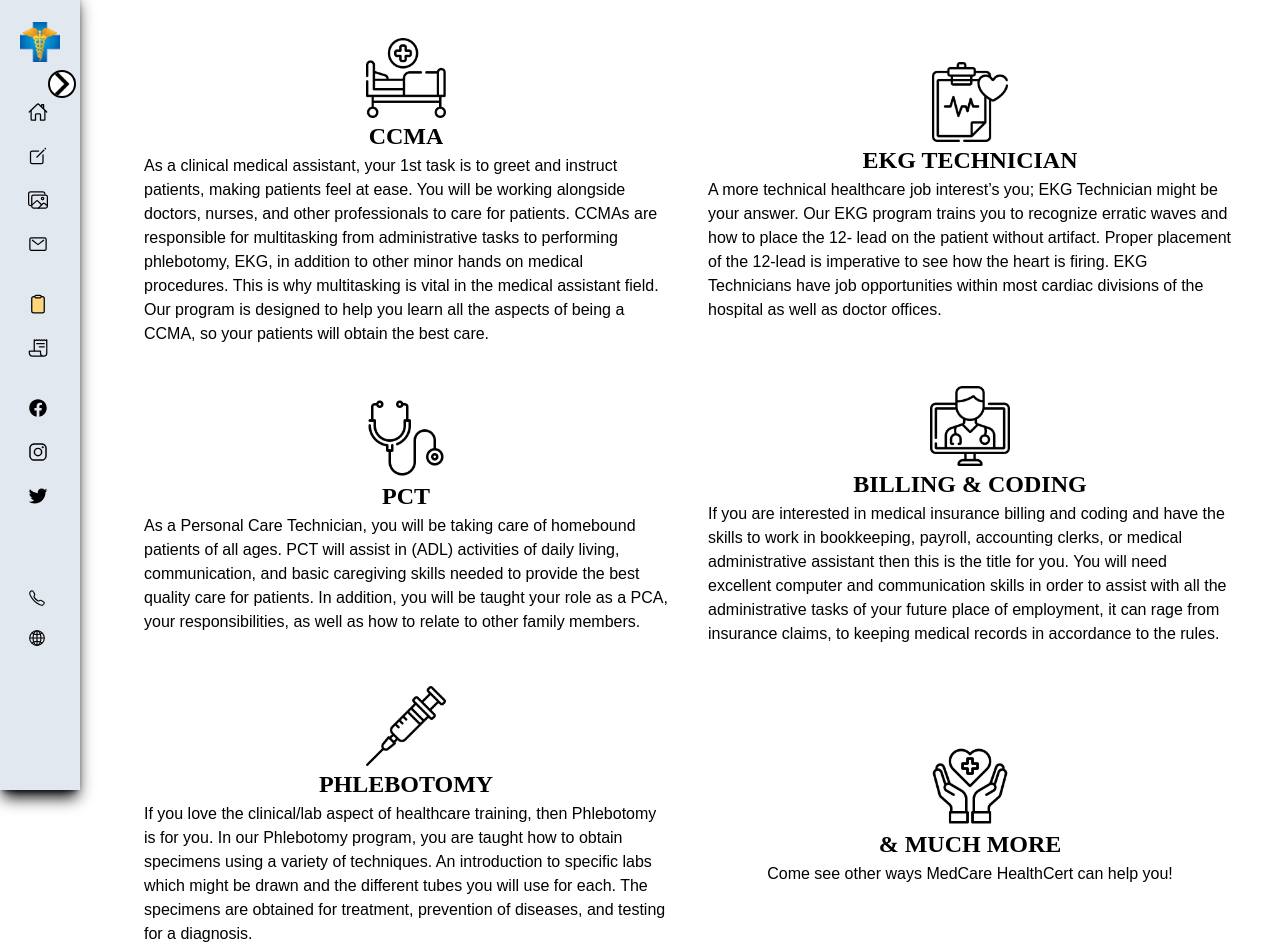
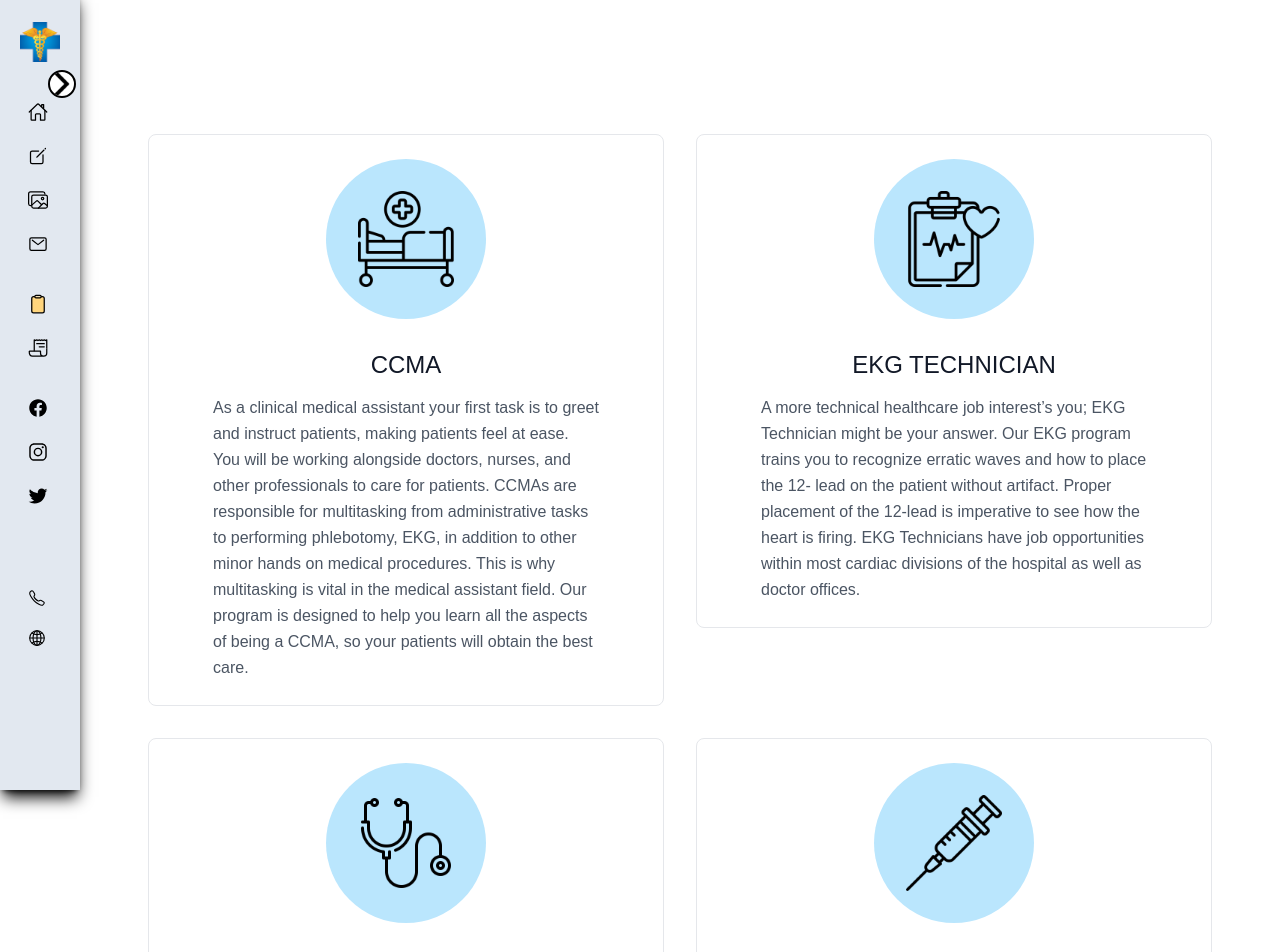
Before and after one commit to AnthonyC233/Medcare-Remodel, a React (Create React App) app: page /services in a window 1280 px wide. Shown: the part 10-962 px from the top of the page. Built offline with nearby package versions, Linux system fonts and the light colour scheme; the HTML template or start-up script is replaced by a standard one.

Commit message:
created the services page

```diff
--- a/src/components/Gallery (Home)/GalleryHome.js
+++ b/src/components/Gallery (Home)/GalleryHome.js
@@ -19,7 +19,7 @@ function GalleryHome() {
         className="gallery-image
 
         // BASE
-        pl-36 py-12 pr-12
+        pl-32 py-12 pr-12
 
         // SMALL SCREEN
         sm:pl-12 sm:py-0
@@ -40,9 +40,9 @@ function GalleryHome() {
         // BASE
         pl-12 py-12 pr-12
 
-        lg:pl-36
+        lg:pl-32
 
-        sm:pr-36 sm:py-0
+        sm:pr-32 sm:py-0
 
         // PHONES | LANDSCAPE
         SamsungS20Ultra:pl-12
--- a/src/components/Grid (Services)/serviceGrid.js
+++ b/src/components/Grid (Services)/serviceGrid.js
@@ -1,5 +1,4 @@
 import React from 'react';
-import './serviceGrid.css';
 
 // IMPORTING ICONS
 import ccma from '../../assets/services-icon-ccma.png';
@@ -12,97 +11,152 @@ import more from '../../assets/services-icon-more.png';
 const serviceGrid = () => {
   return (
     <section
-      className="grid grid-cols-2 gap-10 lg:grid-cols-1
+      className="text-gray-600 body-font relative
+        // BASE
+        pl-32 py-12 pr-12
 
-      // BASE
-      pl-36 py-12 pr-12
+        // SMALL SCREEN
+        sm:pl-12
+
+        // PHONES | LANDSCAPE
+        SamsungS20Ultra:pl-12
+        SamsungS8:pl-12
+        Pixel5:pl-12
+        iPhone12Pro:pl-12
+        iPhoneXR:pl-12
+        iPhoneSE:pl-12
+        GalaxyFold:pl-12
+
     "
     >
-      <div className="flex justify-center items-center flex-col">
-        <img src={ccma} alt="ccma icon" className="w-20 h-20"></img>
-        <h2 className="text-2xl font-semibold font-['Mingzat'] overflow-hidden">
+      <div className="container px-5 py-24 mx-auto">
+        <div className="flex flex-wrap -m-4">
+          {/* START OF ICONS */}
+          <div className="w-1/2 sm:w-full p-4">
+            <div className="border border-gray-200 p-6 rounded-lg flex justify-center items-center flex-col">
+              <div className="w-40 h-40 inline-flex items-center justify-center rounded-full bg-sky-200 text-indigo-500 mb-4">
+                <img src={ccma} alt="ccma icon" className="w-24 h-24"></img>
+              </div>
+              <h2 className="text-2xl text-gray-900 font-medium title-font p-3 sm:p-0">
                 CCMA
               </h2>
-        <p>
-          As a clinical medical assistant, your 1st task is to greet and
-          instruct patients, making patients feel at ease. You will be working
-          alongside doctors, nurses, and other professionals to care for
-          patients. CCMAs are responsible for multitasking from administrative
-          tasks to performing phlebotomy, EKG, in addition to other minor hands
-          on medical procedures. This is why multitasking is vital in the
-          medical assistant field. Our program is designed to help you learn all
-          the aspects of being a CCMA, so your patients will obtain the best
-          care.
+              <p className="leading-relaxed text-base px-10 sm:px-0 md:px-0">
+                As a clinical medical assistant your first task is to greet and
+                instruct patients, making patients feel at ease. You will be
+                working alongside doctors, nurses, and other professionals to
+                care for patients. CCMAs are responsible for multitasking from
+                administrative tasks to performing phlebotomy, EKG, in addition
+                to other minor hands on medical procedures. This is why
+                multitasking is vital in the medical assistant field. Our
+                program is designed to help you learn all the aspects of being a
+                CCMA, so your patients will obtain the best care.
               </p>
             </div>
+          </div>
 
-      <div className="flex justify-center items-center flex-col">
-        <img src={ekg} alt="ekg icon" className="w-20 h-20"></img>
-        <h2 className="text-2xl font-semibold font-['Mingzat'] overflow-hidden">
+          <div className="w-1/2 sm:w-full p-4">
+            <div className="border border-gray-200 p-6 rounded-lg flex justify-center items-center flex-col">
+              <div className="w-40 h-40 inline-flex items-center justify-center rounded-full bg-sky-200 text-indigo-500 mb-4">
+                <img src={ekg} alt="ekg icon" className="w-24 h-24"></img>
+              </div>
+              <h2 className="text-2xl text-gray-900 font-medium title-font p-3 sm:p-0">
                 EKG TECHNICIAN
               </h2>
-        <p>
-          A more technical healthcare job interest’s you; EKG Technician might
-          be your answer. Our EKG program trains you to recognize erratic waves
-          and how to place the 12- lead on the patient without artifact. Proper
-          placement of the 12-lead is imperative to see how the heart is firing.
-          EKG Technicians have job opportunities within most cardiac divisions
-          of the hospital as well as doctor offices.
+              <p className="leading-relaxed text-base px-10 sm:px-0 md:px-0">
+                A more technical healthcare job interest’s you; EKG Technician
+                might be your answer. Our EKG program trains you to recognize
+                erratic waves and how to place the 12- lead on the patient
+                without artifact. Proper placement of the 12-lead is imperative
+                to see how the heart is firing. EKG Technicians have job
+                opportunities within most cardiac divisions of the hospital as
+                well as doctor offices.
               </p>
             </div>
+          </div>
 
-      <div className="flex justify-center items-center flex-col">
-        <img src={pct} alt="pct icon" className="w-20 h-20"></img>
-        <h2 className="text-2xl font-semibold font-['Mingzat'] overflow-hidden">
+          <div className="w-1/2 sm:w-full p-4">
+            <div className="border border-gray-200 p-6 rounded-lg flex justify-center items-center flex-col">
+              <div className="w-40 h-40 inline-flex items-center justify-center rounded-full bg-sky-200 text-indigo-500 mb-4">
+                <img src={pct} alt="pct icon" className="w-24 h-24"></img>
+              </div>
+              <h2 className="text-2xl text-gray-900 font-medium title-font p-3 sm:p-0">
                 PCT
               </h2>
-        <p>
-          As a Personal Care Technician, you will be taking care of homebound
-          patients of all ages. PCT will assist in (ADL) activities of daily
-          living, communication, and basic caregiving skills needed to provide
-          the best quality care for patients. In addition, you will be taught
-          your role as a PCA, your responsibilities, as well as how to relate to
-          other family members.
+              <p className="leading-relaxed text-base px-10 sm:px-0 md:px-0">
+                As a Personal Care Technician, you will be taking care of
+                homebound patients of all ages. PCT will assist in (ADL)
+                activities of daily living, communication, and basic caregiving
+                skills needed to provide the best quality care for patients. In
+                addition, you will be taught your role as a PCA, your
+                responsibilities, as well as how to relate to other family
+                members.
               </p>
             </div>
+          </div>
 
-      <div className="flex justify-center items-center flex-col">
-        <img src={billing} alt="billing icon" className="w-20 h-20"></img>
-        <h2 className="text-2xl font-semibold font-['Mingzat'] overflow-hidden">
+          <div className="w-1/2 sm:w-full p-4">
+            <div className="border border-gray-200 p-6 rounded-lg flex justify-center items-center flex-col">
+              <div className="w-40 h-40 inline-flex items-center justify-center rounded-full bg-sky-200 text-indigo-500 mb-4">
+                <img
+                  src={phlebotomy}
+                  alt="phlebotomy icon"
+                  className="w-24 h-24"
+                ></img>
+              </div>
+              <h2 className="text-2xl text-gray-900 font-medium title-font p-3 sm:p-0">
+                PHLEBOTOMY
+              </h2>
+              <p className="leading-relaxed text-base px-10 sm:px-0 md:px-0">
+                If you love the clinical/lab aspect of healthcare training, then
+                Phlebotomy is for you. In our Phlebotomy program, you are taught
+                how to obtain specimens using a variety of techniques. An
+                introduction to specific labs which might be drawn and the
+                different tubes you will use for each. The specimens are
+                obtained for treatment, prevention of diseases, and testing for
+                a diagnosis.
+              </p>
+            </div>
+          </div>
+
+          <div className="w-1/2 sm:w-full p-4">
+            <div className="border border-gray-200 p-6 rounded-lg flex justify-center items-center flex-col">
+              <div className="w-40 h-40 inline-flex items-center justify-center rounded-full bg-sky-200 text-indigo-500 mb-4">
+                <img
+                  src={billing}
+                  alt="billing icon"
+                  className="w-24 h-24"
+                ></img>
+              </div>
+              <h2 className="text-2xl text-gray-900 font-medium title-font p-3 sm:p-0">
                 BILLING & CODING
               </h2>
-        <p>
-          If you are interested in medical insurance billing and coding and have
-          the skills to work in bookkeeping, payroll, accounting clerks, or
-          medical administrative assistant then this is the title for you. You
-          will need excellent computer and communication skills in order to
-          assist with all the administrative tasks of your future place of
-          employment, it can rage from insurance claims, to keeping medical
-          records in accordance to the rules.
+              <p className="leading-relaxed text-base px-10 sm:px-0 md:px-0">
+                If you are interested in medical insurance billing and coding
+                and have the skills to work in bookkeeping, payroll, accounting
+                clerks, or medical administrative assistant then this is the
+                title for you. You will need excellent computer and
+                communication skills in order to assist with all the
+                administrative tasks of your future place of employment, it can
+                rage from insurance claims, to keeping medical records in
+                accordance to the rules.
               </p>
             </div>
+          </div>
 
-      <div className="flex justify-center items-center flex-col">
-        <img src={phlebotomy} alt="phlebotomy icon" className="w-20 h-20"></img>
-        <h2 className="text-2xl font-semibold font-['Mingzat'] overflow-hidden">
-          PHLEBOTOMY
+          <div className="w-1/2 sm:w-full p-4">
+            <div className="border border-gray-200 p-6 rounded-lg flex justify-center items-center flex-col">
+              <div className="w-40 h-40 inline-flex items-center justify-center rounded-full bg-sky-200 text-indigo-500 mb-4">
+                <img src={more} alt="more icons" className="w-24 h-24"></img>
+              </div>
+              <h2 className="text-2xl text-gray-900 font-medium title-font p-3 sm:p-0">
+                & MUCH MORE
               </h2>
-        <p>
-          If you love the clinical/lab aspect of healthcare training, then
-          Phlebotomy is for you. In our Phlebotomy program, you are taught how
-          to obtain specimens using a variety of techniques. An introduction to
-          specific labs which might be drawn and the different tubes you will
-          use for each. The specimens are obtained for treatment, prevention of
-          diseases, and testing for a diagnosis.
+              <p className="leading-relaxed text-base px-10 sm:px-0 md:px-0">
+                Come see other ways MedCare HealthCert can help you!
               </p>
             </div>
-
-      <div className="flex justify-center items-center flex-col">
-        <img src={more} alt="more icon" className="w-20 h-20"></img>
-        <h2 className="text-2xl font-semibold font-['Mingzat'] overflow-hidden">
-          & MUCH MORE
-        </h2>
-        <p>Come see other ways MedCare HealthCert can help you!</p>
+          </div>
+        </div>
       </div>
     </section>
   );
--- a/src/pages/Gallery.js
+++ b/src/pages/Gallery.js
@@ -2,7 +2,6 @@ import React from 'react';
 
 import Nav from '../components/Header/Nav';
 import Page from '../components/Gallery(Gallery)/Gallery';
-
 
 const Gallery = () => {
   return (
```
Also changed, not shown: src/components/About (Home)/About.js (+3 -4 lines), src/components/Header/Nav.js (+13 -4 lines), src/pages/Services.js (+7 -7 lines), src/components/Grid (Services)/serviceGrid.css (deleted). Lines whose indentation alone changed are shown as unchanged.
